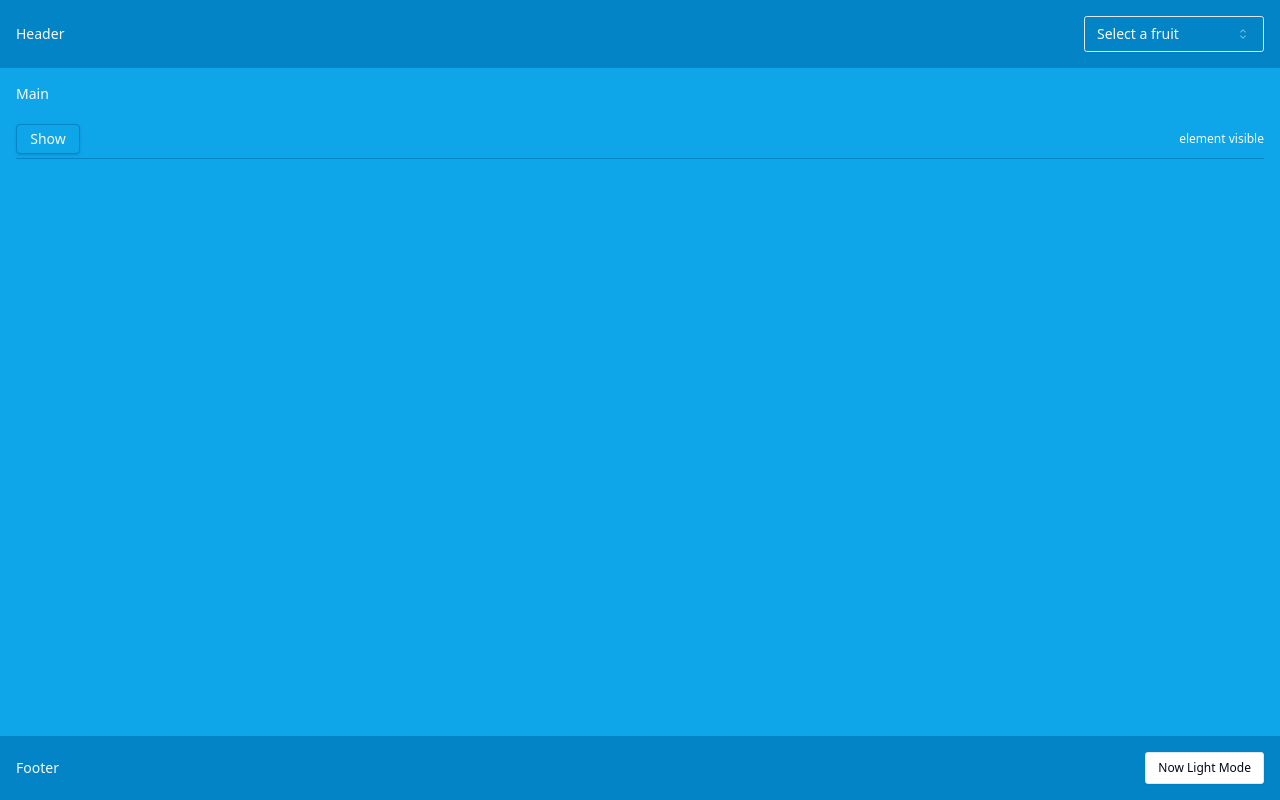
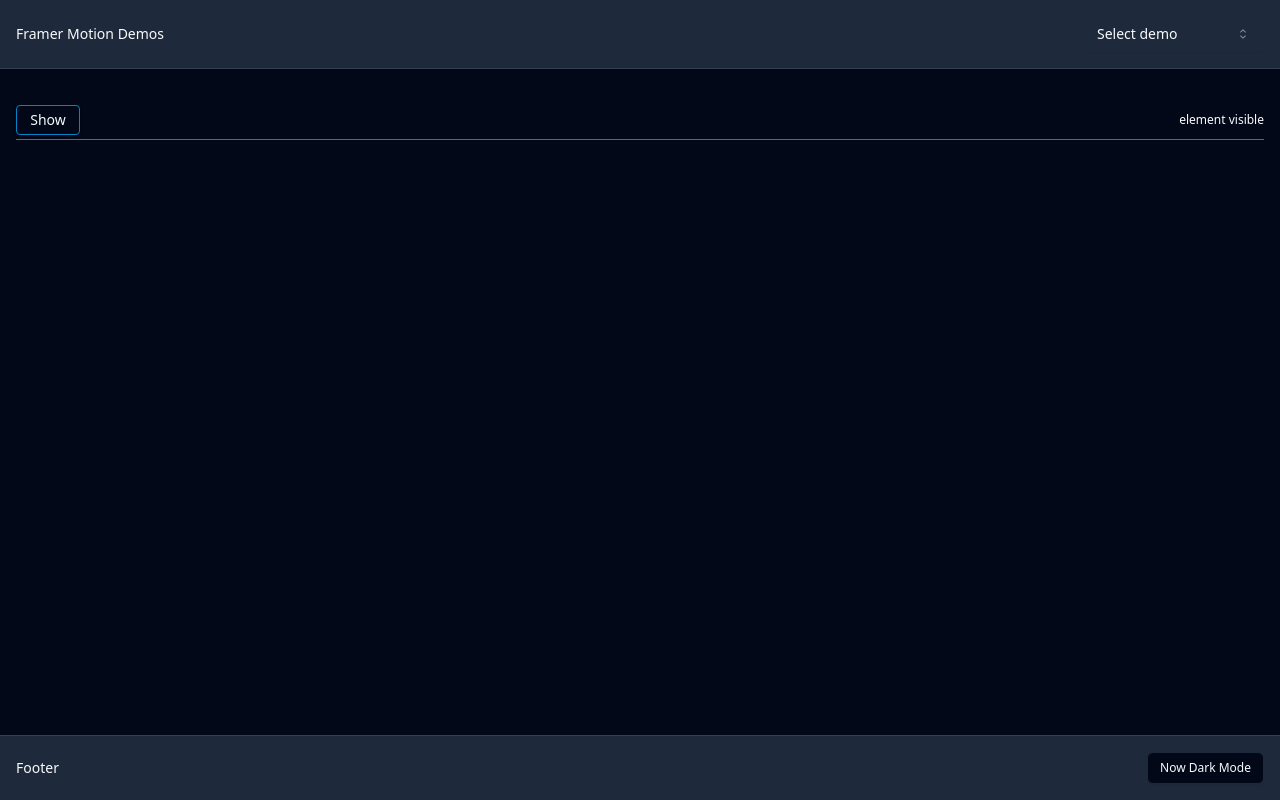
Before and after one commit to maxzz/framer-motion-tv, a React (Vite) app: page / in a window 1280 px wide. Built offline with nearby package versions, Linux system fonts and the light colour scheme.

Commit message:
WIP. add local storage support

```diff
--- a/package.json
+++ b/package.json
@@ -13,8 +13,10 @@
         "framer-motion": "^11.3.29",
         "react": "^18.3.1",
         "react-dom": "^18.3.1",
+        "react-use": "^17.5.1",
         "tailwind-merge": "^2.5.2",
-        "tailwindcss-animate": "^1.0.7"
+        "tailwindcss-animate": "^1.0.7",
+        "valtio": "^1.13.2"
     },
     "devDependencies": {
         "@types/react": "^18.3.3",
--- a/src/App.tsx
+++ b/src/App.tsx
@@ -4,7 +4,7 @@ import { Footer } from "./components/3-footer";
 
 export function App() {
     return (
-        <div className="h-screen text-sm text-slate-50 bg-sky-500 grid grid-rows-[auto_1fr_auto]">
+        <div className="h-screen text-sm 1text-slate-50 1bg-sky-500 grid grid-rows-[auto_1fr_auto]">
             <Header />
             <Main />
             <Footer />
--- a/src/components/1-header/index.tsx
+++ b/src/components/1-header/index.tsx
@@ -2,17 +2,18 @@ import { Select, SelectContent, SelectGroup, SelectItem, SelectLabel, SelectTrig
 
 export function Header() {
     return (
-        <header className="p-4 bg-sky-600 flex items-center justify-between">
-            <h1 className="">Header</h1>
+        <header className="p-4 bg-muted border-foreground/10 border-b flex items-center justify-between">
+            <h1 className="">Framer Motion Demos</h1>
 
             <Select>
                 <SelectTrigger className="w-[180px]">
-                    <SelectValue placeholder="Select a fruit" />
+                    <SelectValue placeholder="Select demo" />
                 </SelectTrigger>
 
                 <SelectContent>
                     <SelectGroup>
-                        <SelectItem value="apple">Apple</SelectItem>
+                        <SelectItem value="demo1">Simple</SelectItem>
+                        <SelectItem value="demo2">Accordion</SelectItem>
                     </SelectGroup>
                 </SelectContent>
             </Select>
--- a/src/components/2-main/index.tsx
+++ b/src/components/2-main/index.tsx
@@ -3,7 +3,6 @@ import { Demo1Simple } from "./1-demos/1-simple";
 export function Main() {
     return (
         <main className="p-4">
-            <h1 className="">Main</h1>
             <Demo1Simple />
         </main>
     );
--- a/src/components/3-footer/index.tsx
+++ b/src/components/3-footer/index.tsx
@@ -1,18 +1,21 @@
 import { isDarkTheme, themeApplyMode } from "@/utils";
 import { Button } from "../ui/button";
+import { useSnapshot } from "valtio";
+import { appSettings } from "@/store";
 
 export function Footer() {
+    const isDark = useSnapshot(appSettings).theme === "dark";
     return (
-        <footer className="p-4 bg-sky-600 flex items-center justify-between">
+        <footer className="p-4 bg-muted border-foreground/10 border-t flex items-center justify-between">
             <h1 className="">Footer</h1>
 
             <Button
-                className="text-foreground"
+                className="1text-foreground"
                 size={"sm"}
                 variant={"outline"}
-                onClick={() => themeApplyMode(isDarkTheme() ? "light" : "dark")}
+                onClick={() => appSettings.theme = isDark ? "light" : "dark"}
             >
-                Now {isDarkTheme() ? "Dark" : "Light"} Mode
+                Now {isDark ? "Dark" : "Light"} Mode
             </Button>
 
         </footer>
--- a/src/index.css
+++ b/src/index.css
@@ -2,60 +2,52 @@
 @tailwind components;
 @tailwind utilities;
 
+/* https://ui.jln.dev/ Dashboard */
+
 @layer base {
     :root {
-    --background: 0 0% 100%;
+      --background: 0 0% 96.08%;
       --foreground: 222.2 84% 4.9%;
+      --muted: 210 40% 96.1%;
+      --muted-foreground: 215.4 16.3% 46.9%;
+      --popover: 0 0% 100%;
+      --popover-foreground: 222.2 84% 4.9%;
       --card: 0 0% 100%;
       --card-foreground: 222.2 84% 4.9%;
-    --popover: 0 0% 100%;
-    --popover-foreground: 222.2 84% 4.9%;
-    --primary: 221.2 83.2% 53.3%;
+      --border: 214.3 31.8% 91.4%;
+      --input: 214.3 31.8% 91.4%;
+      --primary: 183.24 100% 36.27%;
       --primary-foreground: 210 40% 98%;
       --secondary: 210 40% 96.1%;
       --secondary-foreground: 222.2 47.4% 11.2%;
-    --muted: 210 40% 96.1%;
-    --muted-foreground: 215.4 16.3% 46.9%;
       --accent: 210 40% 96.1%;
       --accent-foreground: 222.2 47.4% 11.2%;
       --destructive: 0 84.2% 60.2%;
       --destructive-foreground: 210 40% 98%;
-    --border: 214.3 31.8% 91.4%;
-    --input: 214.3 31.8% 91.4%;
-    --ring: 221.2 83.2% 53.3%;
-    --radius: 0.3rem;
-    --chart-1: 12 76% 61%;
-    --chart-2: 173 58% 39%;
-    --chart-3: 197 37% 24%;
-    --chart-4: 43 74% 66%;
-    --chart-5: 27 87% 67%;
+      --ring: 222.2 84% 4.9%;
+      --radius: 0.5rem;
     }
 
     .dark {
       --background: 222.2 84% 4.9%;
       --foreground: 210 40% 98%;
+      --muted: 217.2 32.6% 17.5%;
+      --muted-foreground: 215 20.2% 65.1%;
+      --popover: 222.2 84% 4.9%;
+      --popover-foreground: 210 40% 98%;
       --card: 222.2 84% 4.9%;
       --card-foreground: 210 40% 98%;
-    --popover: 222.2 84% 4.9%;
-    --popover-foreground: 210 40% 98%;
-    --primary: 217.2 91.2% 59.8%;
-    --primary-foreground: 222.2 47.4% 11.2%;
+      --border: 217.2 32.6% 17.5%;
+      --input: 217.2 32.6% 17.5%;
+      --primary: 215.09 78.12% 19.87%;
+      --primary-foreground: 222.2 0% 100%;
       --secondary: 217.2 32.6% 17.5%;
       --secondary-foreground: 210 40% 98%;
-    --muted: 217.2 32.6% 17.5%;
-    --muted-foreground: 215 20.2% 65.1%;
       --accent: 217.2 32.6% 17.5%;
       --accent-foreground: 210 40% 98%;
-    --destructive: 0 62.8% 30.6%;
+      --destructive: 0 65.82% 43.61%;
       --destructive-foreground: 210 40% 98%;
-    --border: 217.2 32.6% 17.5%;
-    --input: 217.2 32.6% 17.5%;
-    --ring: 224.3 76.3% 48%;
-    --chart-1: 220 70% 50%;
-    --chart-2: 160 60% 45%;
-    --chart-3: 30 80% 55%;
-    --chart-4: 280 65% 60%;
-    --chart-5: 340 75% 55%;
+      --ring: 212.7 26.8% 83.9%;
     }
   }
 
--- /dev/null
+++ b/src/store/index.tsx
@@ -0,0 +1,39 @@
+import { debounce, mergeConfigRecursively, themeApplyMode, ThemeMode } from "@/utils";
+import { proxy, subscribe } from "valtio";
+
+export type AppDemos = "simple" | "accordion";
+
+const STORE_KEY = "fm-tv";
+
+type AppSettings = {
+    theme: ThemeMode;
+    demo: AppDemos;
+};
+
+const defaultSettings: AppSettings = {
+    theme: "dark",
+    demo: "simple",
+};
+
+export const appSettings = proxy<AppSettings>(initialSettings());
+
+function initialSettings(): AppSettings {
+    const savedSettings = localStorage.getItem(STORE_KEY);
+    let rv = defaultSettings;
+    if (savedSettings) {
+        try {
+            rv = JSON.parse(savedSettings);
+        } catch (error) {
+        }
+    }
+    const merged = mergeConfigRecursively(defaultSettings, rv);
+    return merged;
+}
+
+themeApplyMode(appSettings.theme);
+subscribe(appSettings, () => {
+    themeApplyMode(appSettings.theme);
+});
+
+const saveDebounced = debounce(() => localStorage.setItem(STORE_KEY, JSON.stringify(appSettings)), 400);
+subscribe(appSettings, saveDebounced);
--- /dev/null
+++ b/src/utils/debounce.ts
@@ -0,0 +1,36 @@
+export function debounce<T extends (...args: any[]) => any>(f: T, timeout = 100) {
+    let timeoutId: any;
+    let lastArgs: any;
+    let lastThis: any;
+
+    function debounced(this: any, ...args: Parameters<T>) {
+        lastThis = this;
+        lastArgs = args;
+
+        if (timeoutId) {
+            return;
+        }
+
+        timeoutId = setTimeout(() => {
+            timeoutId = null;
+            f.apply(lastThis, lastArgs);
+        }, timeout);
+    };
+
+    return debounced;
+}
+
+// or simplified version wo/ 'this' and args: https://github.com/ChromeDevTools/devtools-frontend/blob/main/front_end/core/common/Debouncer.ts
+/**
+ * Debounce utility function, ensures that the function passed in is only called once the function stops being called and the delay has expired.
+ */
+export const debounceDevTools = function (func: () => void, delay: number): () => void {
+    let timer = 0;
+
+    const debounced = (): void => {
+        clearTimeout(timer);            // this will extend the delay each time the function is called vs. keeping constant delay as in the above implementation
+        timer = window.setTimeout(() => func(), delay);
+    };
+
+    return debounced;
+};
--- a/src/utils/index.ts
+++ b/src/utils/index.ts
@@ -1,4 +1,6 @@
 export * from "./classnames";
+export * from "./debounce";
 export * from "./theme-apply";
+export * from "./merge-options";
 export * from "./merge-refs";
 export * from "./uuid";
```
Also changed, not shown: components.json, 1 other file (tests, documents, lock files or other folders). Lines whose indentation alone changed are shown as unchanged.
